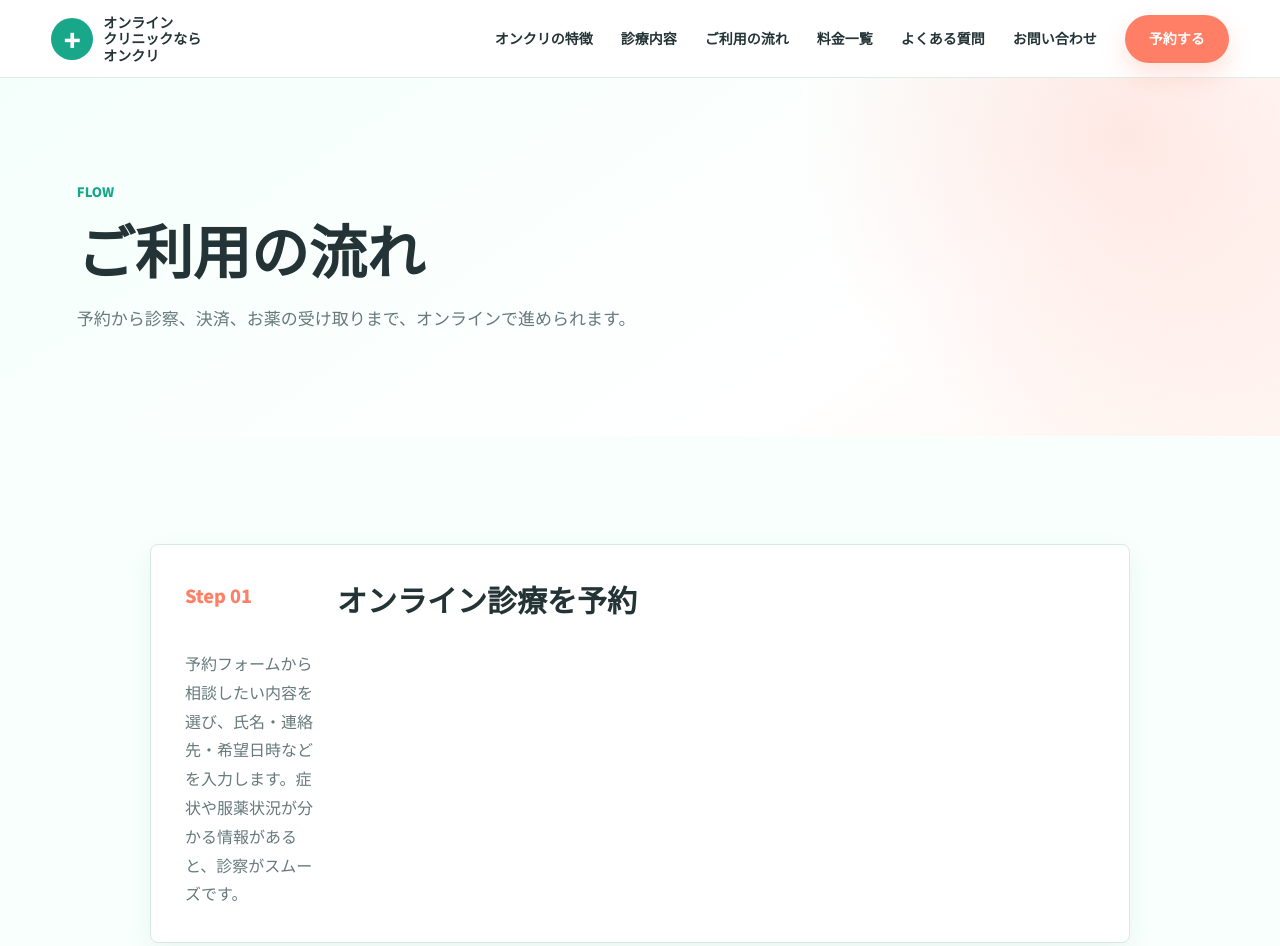
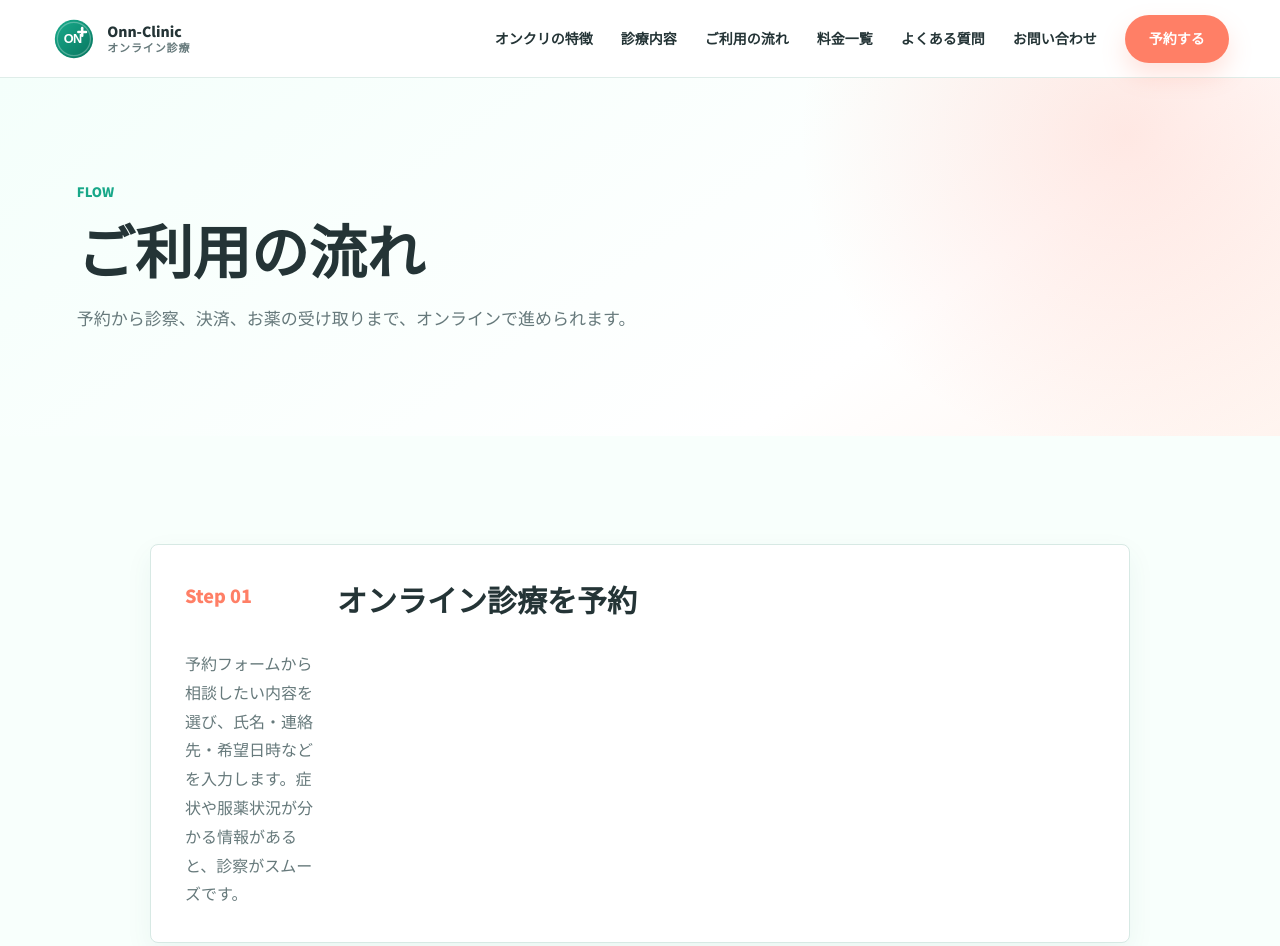
Before and after one commit to yasu369/onn-kuri, a plain HTML site: page flow/index.html in a window 1280 px wide. Shown: the top 946 px of the page. Drawn offline with Linux system fonts and the light colour scheme.

Commit message:
Refresh brand logo and favicon

```diff
--- a/flow/index.html
+++ b/flow/index.html
@@ -41,10 +41,7 @@
 </head>
 <body>
   <header class="site-header">
-    <a class="brand" href="../">
-      <span class="brand-mark">+</span>
-      <span>オンライン<br>クリニックなら<br>オンクリ</span>
-    </a>
+    <a class="brand" href="../"><span class="brand-mark">ON</span><span class="brand-name">Onn-Clinic<br><small>オンライン診療</small></span></a>
     <button class="menu-button" type="button" aria-expanded="false" aria-controls="site-nav">
       <span></span><span></span><span></span>
     </button>
@@ -136,7 +133,7 @@
   </main>
 
   <footer class="site-footer">
-    <a class="brand" href="../"><span class="brand-mark">+</span><span>&#12458;&#12531;&#12521;&#12452;&#12531;<br>&#12463;&#12522;&#12491;&#12483;&#12463;</span></a>
+    <a class="brand" href="../"><span class="brand-mark">ON</span><span class="brand-name">Onn-Clinic<br><small>オンライン診療</small></span></a>
     <div class="footer-links">
       <a href="../#menu">&#35386;&#30274;&#19968;&#35239;</a>
       <a href="../pricing/">&#26009;&#37329;&#19968;&#35239;</a>
--- a/styles.css
+++ b/styles.css
@@ -63,17 +63,26 @@ img {
 }
 
 .brand-mark {
-  display: grid;
-  place-items: center;
-  width: 42px;
-  height: 42px;
+  display: inline-block;
+  flex: 0 0 auto;
+  width: 46px;
+  height: 46px;
+  overflow: hidden;
+  color: transparent;
   border-radius: 50%;
-  color: var(--white);
-  background: var(--green);
-  font-size: 28px;
+  background: url("assets/logo.svg") left center / auto 46px no-repeat;
+  font-size: 0;
   line-height: 1;
 }
 
+.brand-name small {
+  display: block;
+  margin-top: 2px;
+  color: var(--muted);
+  font-size: 11px;
+  font-weight: 800;
+  letter-spacing: .08em;
+}
 .site-nav {
   display: flex;
   align-items: center;
```
Also changed, not shown: aga/index.html (+2 -2 lines), beauty/index.html (+1 -1 lines), contact/index.html (+2 -2 lines), diet/index.html (+2 -2 lines), ed/index.html (+2 -2 lines), index.html (+2 -5 lines), limited-info/index.html (+2 -2 lines), pill/index.html (+2 -2 lines), pricing/index.html (+2 -2 lines), privacy/index.html (+2 -2 lines), profile/index.html (+2 -2 lines), stomach/index.html (+1 -1 lines), terms/index.html (+2 -2 lines), assets/favicon.svg, 1 more files.
